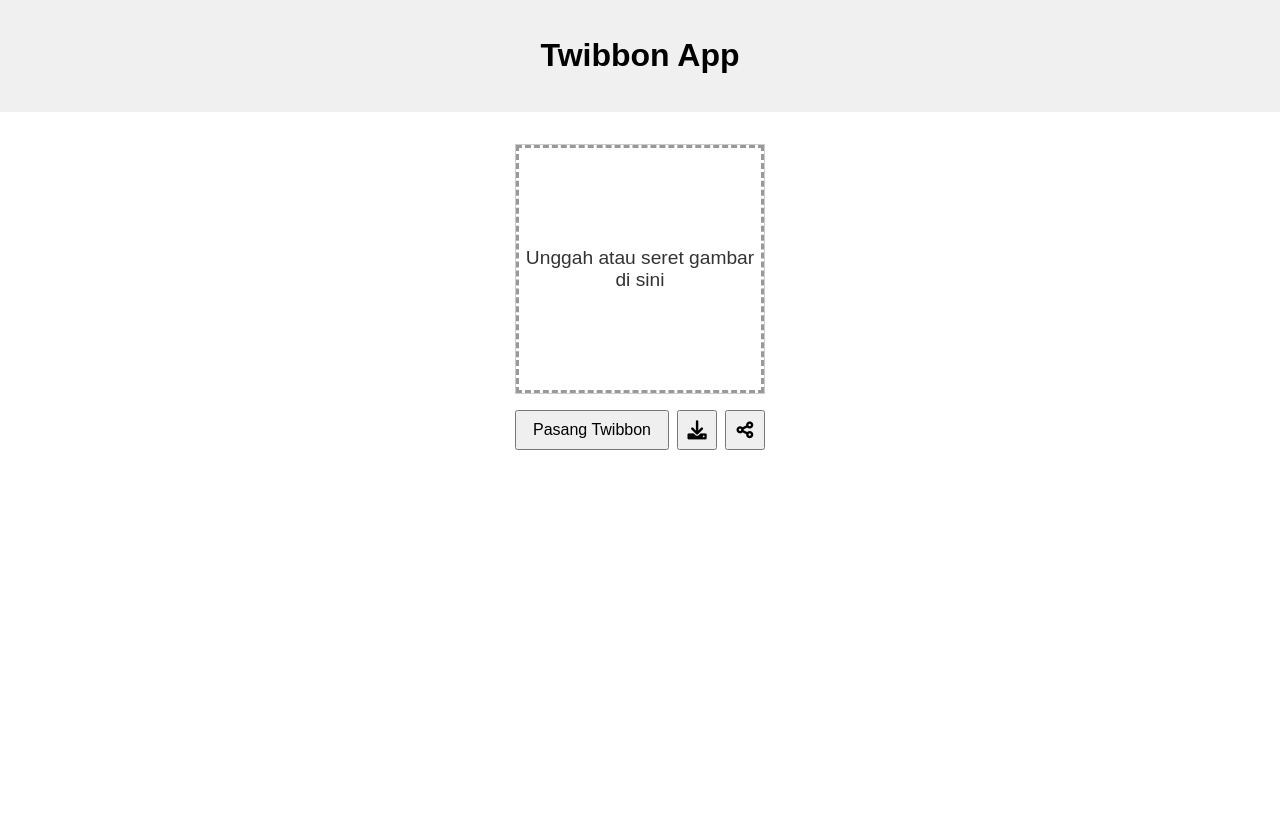
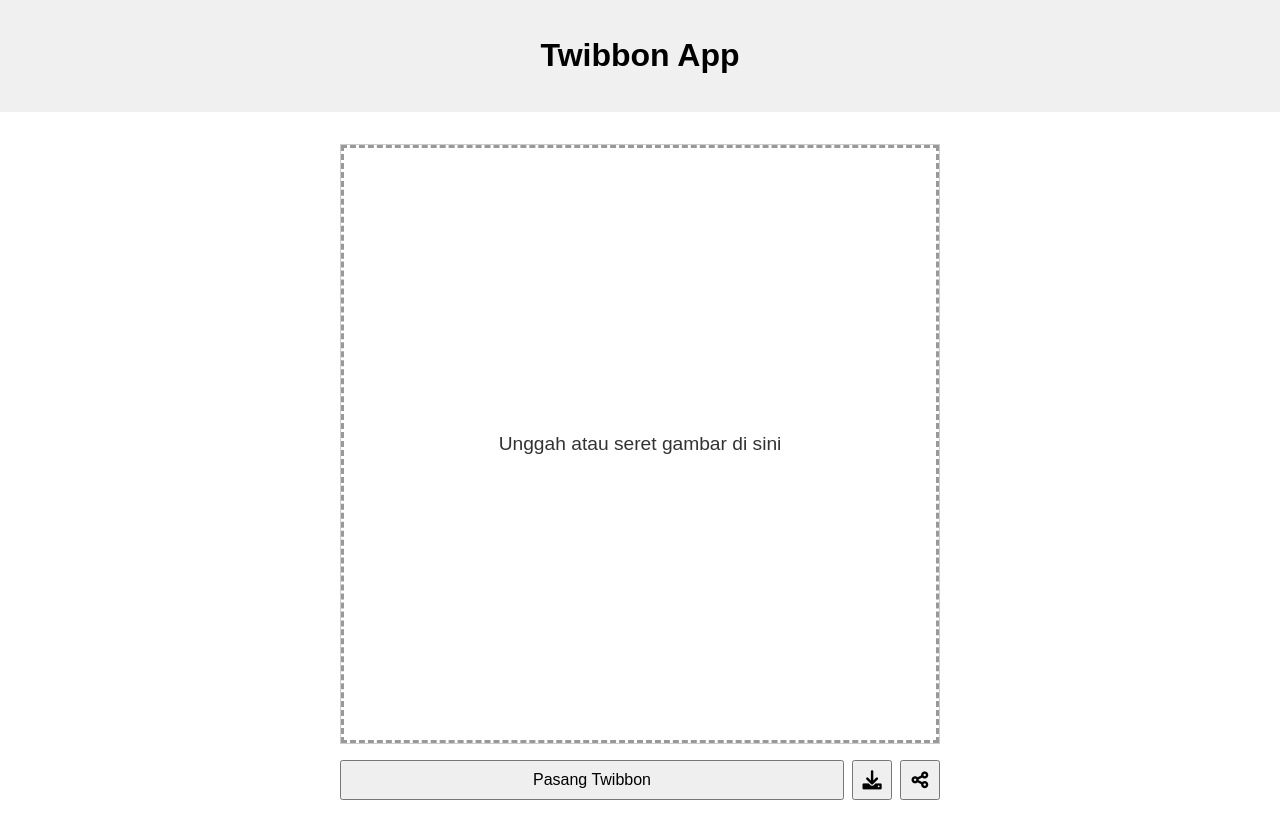
Before and after one commit to xtcodes/xtcodes.github.io, a Jekyll site: the page built from index.html, in a window 1280 px wide. Shown: the top 839 px of the page. Built offline with Jekyll 4.4.1, drawn with Linux system fonts in a browser that asks for light colours.

Commit message:
Update style.css

```diff
--- a/assets/css/style.css
+++ b/assets/css/style.css
@@ -16,18 +16,9 @@ header {
 
 .twibbon-app {
   margin-top: 2rem;
-
-  /* PERUBAHAN UTAMA UNTUK 100% LEBAR */
-  /* Hapus max-width */
-  width: 100%;
-  /* Tambahkan padding horizontal 20px untuk jarak tepi,
-     dan hilangkan padding atas/bawah agar margin-top tetap berfungsi */
-  padding: 0 20px;
-  /* Gunakan box-sizing agar padding tidak menambah lebar di luar 100% */
+  width: 600px;
   box-sizing: border-box;
 }
-
-/* KONTROL UTAMA UKURAN VISUAL KANVAS/DROP AREA */
 
 .canvas-container {
     /* Pastikan container kanvas mengisi lebar twibbon-app */
@@ -35,7 +26,6 @@ header {
     margin-bottom: 0.5rem;
 }
 
-/* Padding Hack untuk rasio 1:1 (Persegi) */
 .canvas-sizer {
     width: 100%;
     padding-bottom: 100%;
@@ -43,13 +33,6 @@ header {
     overflow: hidden;
 }
 
-/* ... (Sisa style untuk .canvas-wrapper, canvas, .drop-overlay, .controls, dll.
-     TIDAK PERLU BERUBAH karena sudah menggunakan width: 100%) ... */
-/* ... (Karena sekarang semuanya berada di dalam .twibbon-app yang memiliki padding/margin 20px) ... */
-
-/* ... (lanjutan style.css yang sudah ada) ... */
-
-/* Wrapper menempati seluruh area yang dibuat oleh sizer */
 .canvas-wrapper {
     position: absolute;
     top: 0;
```
